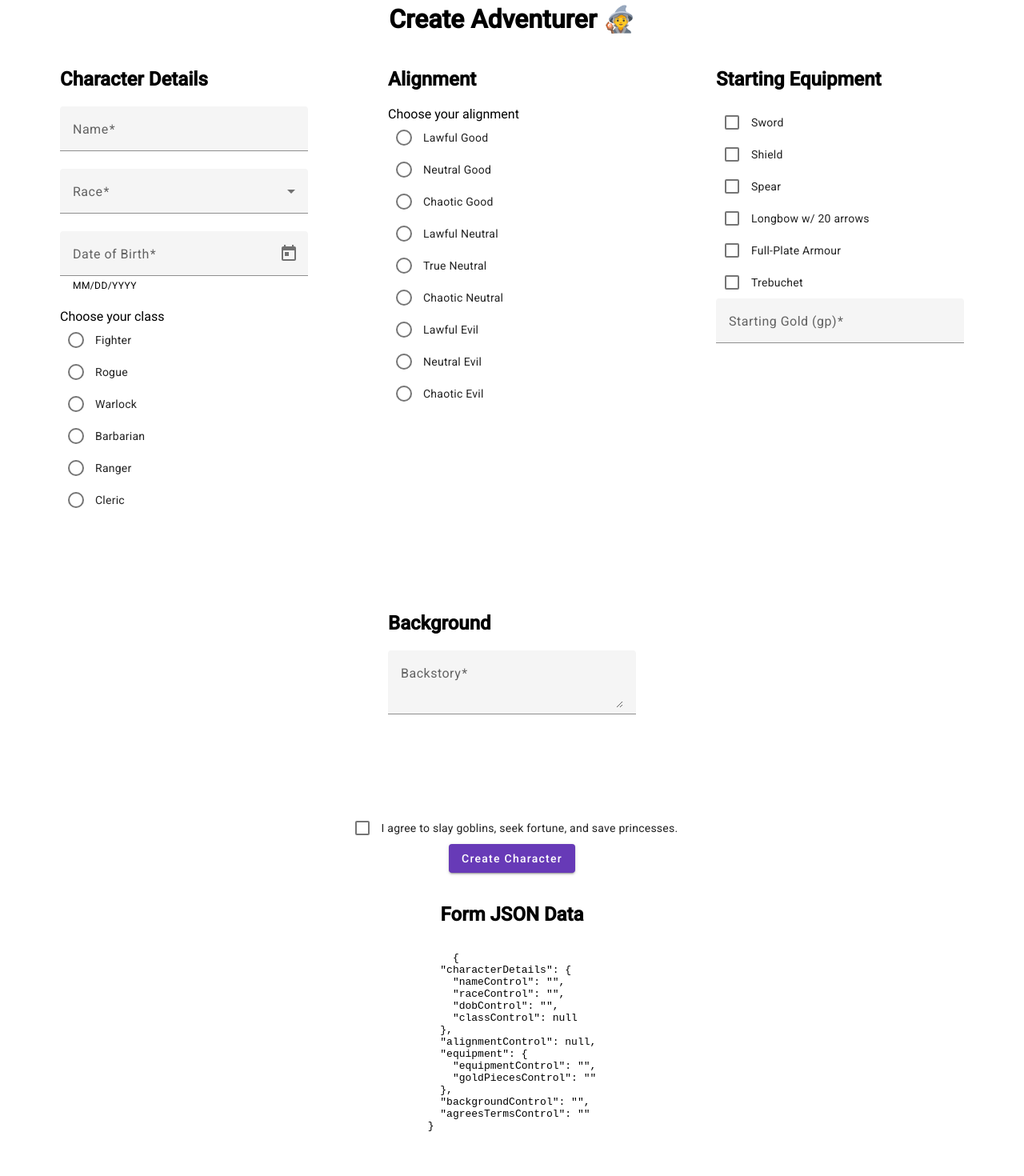
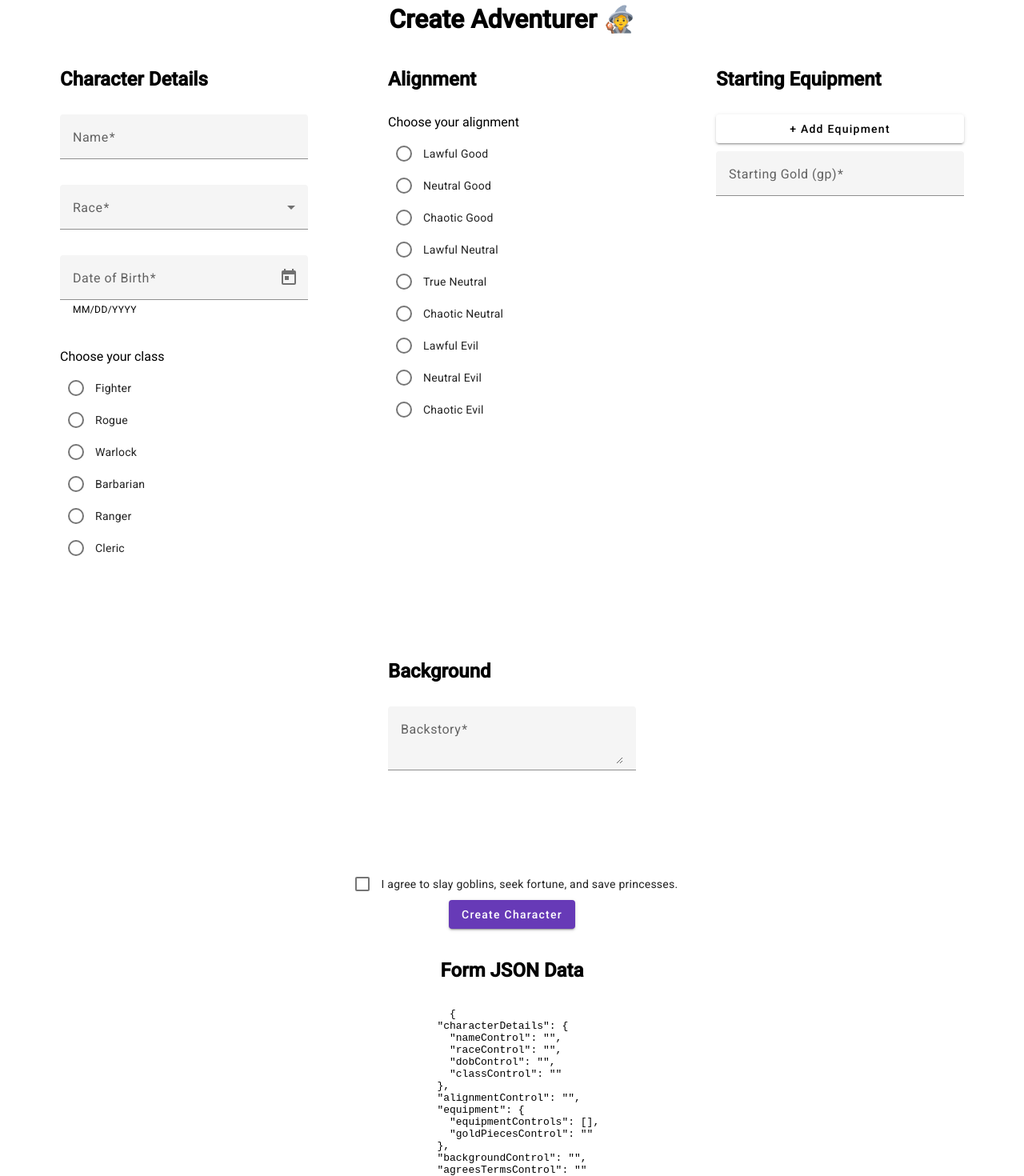
Before and after one commit to coreybigboi/adventurerCreator, an Angular app: page /create in a window 1280 px wide. Shown: the part 100-1570 px from the top of the page at 80% size. Built offline with nearby package versions, Linux system fonts and the light colour scheme.

Commit message:
changes to form builder and makes equipment list dynamic

```diff
--- a/src/app/pages/create-adventurer/create-adventurer.component.css
+++ b/src/app/pages/create-adventurer/create-adventurer.component.css
@@ -26,7 +26,8 @@ form{
   display: flex;
   flex-direction: column;
   min-width: 300px;
-  width: 25%
+  width: 25%;
+  gap: 10px;
 }
 
 .radio-column{
--- a/src/app/pages/create-adventurer/create-adventurer.component.html
+++ b/src/app/pages/create-adventurer/create-adventurer.component.html
@@ -54,12 +54,14 @@
       </div>
       <div formGroupName="equipment" class="form-submodule">
         <h2>Starting Equipment</h2>
-        <mat-checkbox color="primary" name="sword">Sword</mat-checkbox>
-        <mat-checkbox color="primary" name="shield">Shield</mat-checkbox>
-        <mat-checkbox color="primary" name="spear">Spear</mat-checkbox>
-        <mat-checkbox color="primary" name="longbow + 20 arrows">Longbow w/ 20 arrows</mat-checkbox>
-        <mat-checkbox color="primary" name="full-plate armour">Full-Plate Armour</mat-checkbox>
-        <mat-checkbox color="primary" name="trebuchet">Trebuchet</mat-checkbox>
+        <button mat-raised-button (click)="addEquipment()">+ Add Equipment</button>
+        <div formArrayName="equipmentControls" *ngFor="let equipment of equipmentControls.controls; let i=index" >
+          <mat-form-field>
+            <mat-label>Equipment Item {{i + 1}}</mat-label>
+            <input type="text" matInput [formControlName]="i" placeholder="Type equipment item here" required>
+          </mat-form-field>
+          <button mat-raised-button color="warn" (click)="removeEquipment(i)">Remove</button>
+        </div>
         <mat-form-field>
           <mat-label>Starting Gold (gp)</mat-label>
           <input type="number" matInput formControlName="goldPiecesControl" required>
--- a/src/app/pages/create-adventurer/create-adventurer.component.ts
+++ b/src/app/pages/create-adventurer/create-adventurer.component.ts
@@ -1,5 +1,5 @@
 import { Component } from '@angular/core';
-import {ReactiveFormsModule, FormsModule, FormControl, FormGroup} from "@angular/forms";
+import {ReactiveFormsModule, FormsModule, FormArray, FormBuilder} from "@angular/forms";
 import {MatButtonModule} from "@angular/material/button";
 import {MatInputModule} from "@angular/material/input";
 import {MatSelectModule} from "@angular/material/select";
@@ -8,6 +8,8 @@ import {MatRadioModule} from "@angular/material/radio";
 import {MatCheckboxModule} from "@angular/material/checkbox";
 import {provideNativeDateAdapter} from "@angular/material/core";
 import { JsonPipe } from '@angular/common';
+import { NgFor } from '@angular/common';
+
 
 @Component({
   selector: 'app-create-adventurer',
@@ -23,7 +25,8 @@ import { JsonPipe } from '@angular/common';
     MatDatepickerToggle,
     MatRadioModule,
     MatCheckboxModule,
-    JsonPipe
+    JsonPipe,
+    NgFor
   ],
   providers: [provideNativeDateAdapter()],
   templateUrl: './create-adventurer.component.html',
@@ -31,21 +34,35 @@ import { JsonPipe } from '@angular/common';
 })
 export class CreateAdventurerComponent {
 
-  characterform = new FormGroup({
-    characterDetails: new FormGroup({
-      nameControl: new FormControl(""),
-      raceControl: new FormControl(""),
-      dobControl: new FormControl(""),
-      classControl: new FormControl(),
+  characterform = this.formBuilder.group({
+    characterDetails: this.formBuilder.group({
+      nameControl: [''],
+      raceControl: [''],
+      dobControl:  [''],
+      classControl:[''],
     }),
-    alignmentControl: new FormControl(),
-    equipment: new FormGroup({
-      equipmentControl: new FormControl(""),
-      goldPiecesControl: new FormControl(""),
+    alignmentControl: [''],
+    equipment: this.formBuilder.group({
+      equipmentControls: this.formBuilder.array([]),
+      goldPiecesControl: [''],
     }),
-    backgroundControl: new FormControl(""),
-    agreesTermsControl: new FormControl(""),
+    backgroundControl: [''],
+    agreesTermsControl: [''],
   });
+
+  get equipmentControls() {
+    return this.characterform.get('equipment.equipmentControls') as FormArray;
+  }
+
+  constructor(private formBuilder: FormBuilder){}
+
+  addEquipment(){
+    this.equipmentControls.push(this.formBuilder.control(''));
+  }
+
+  removeEquipment(index: number){
+    this.equipmentControls.removeAt(index);
+  }
 
   handleSubmit(): void{
 
```
